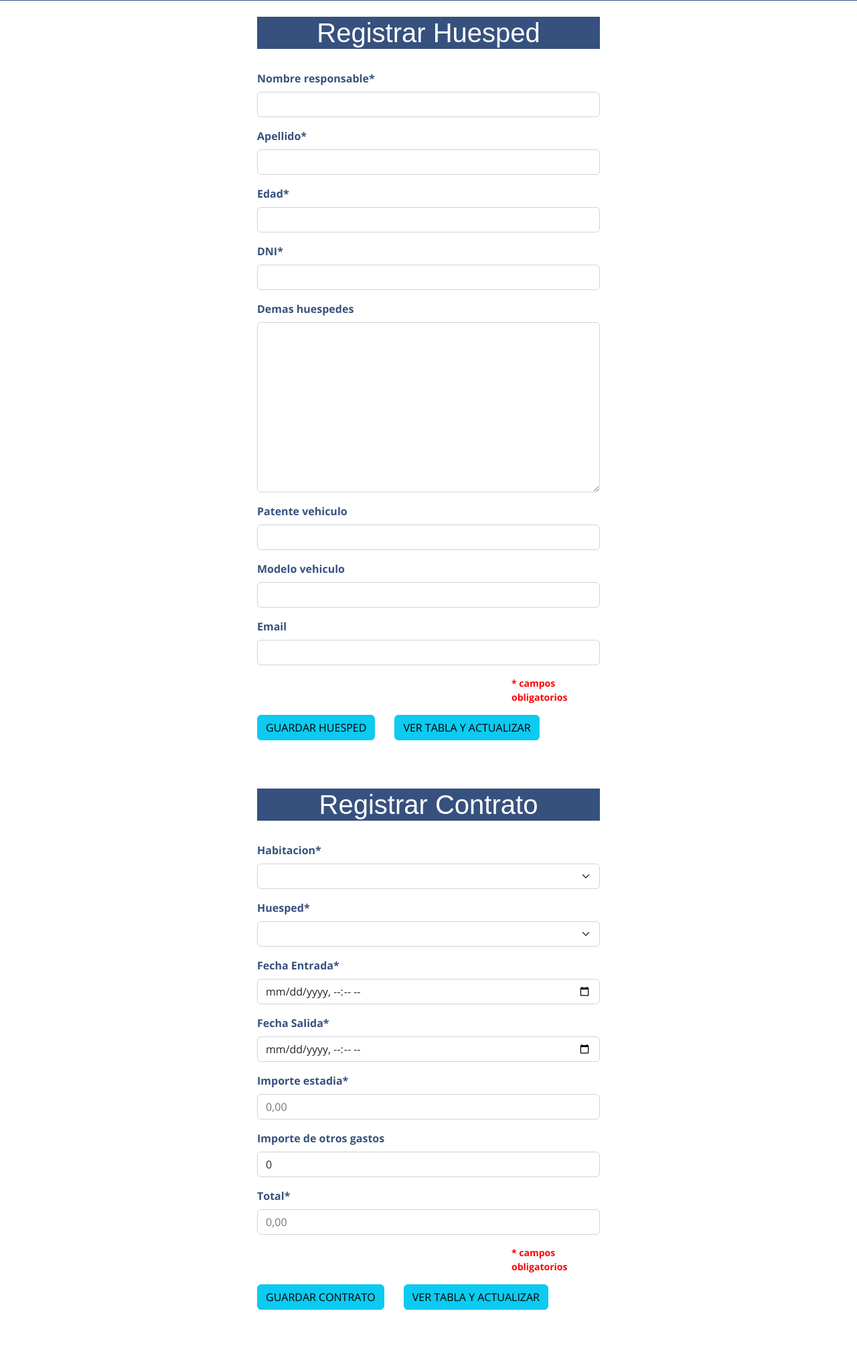
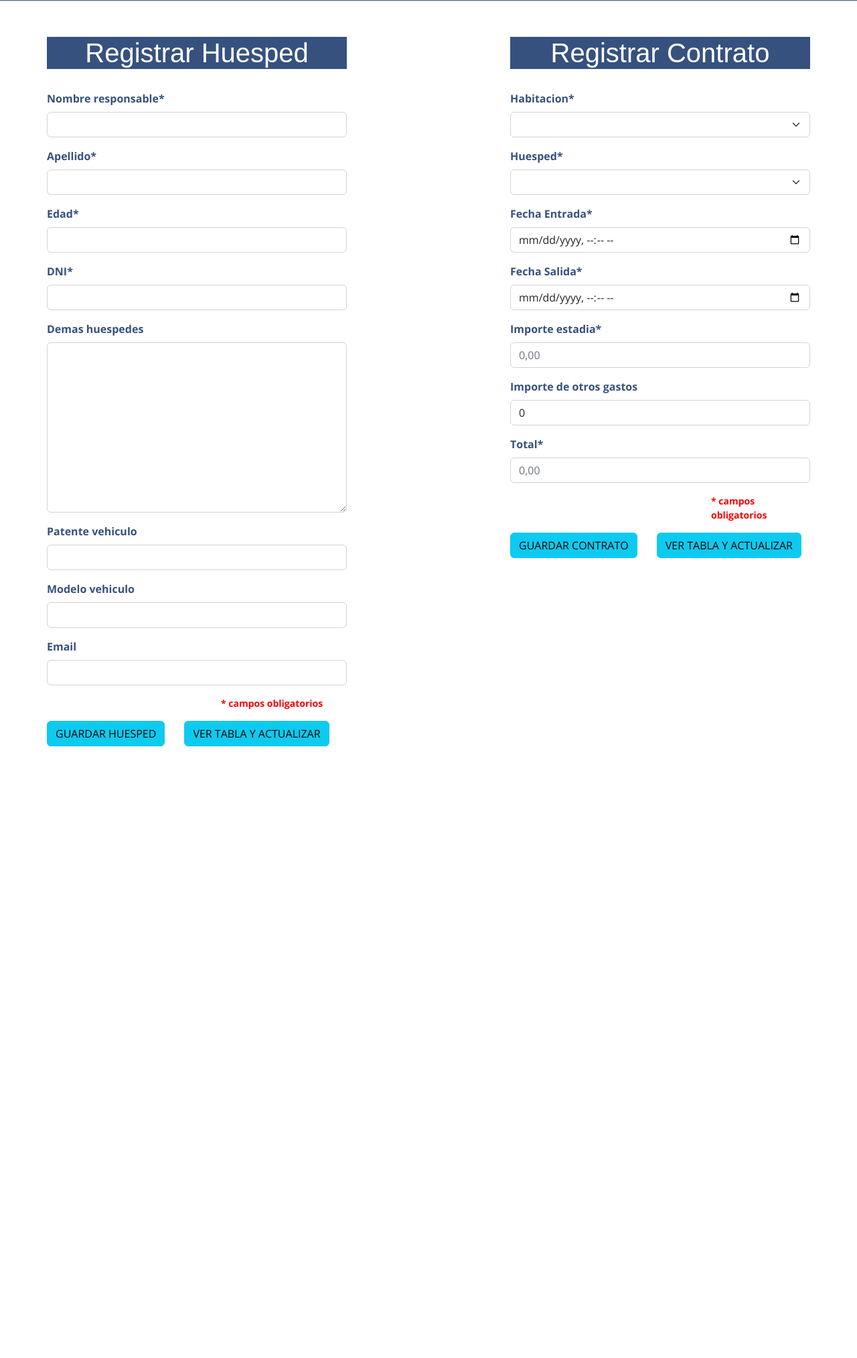
Before and after one commit to pablo3345/REPOSITORIO-HOTEL, a Django app: page /contrato/ in a window 1280 px wide. Shown: the part 247-2274 px from the top of the page at 67% size. After the commit the page ends 1361 px from the top, so only its background shows below. Run offline with Django 3.2, Linux system fonts and the light colour scheme; data that the repository does not hold is empty; some libraries are stand-ins or nearby versions.

Commit message:
formularios uno al lado del otro

```diff
--- a/ProyectoWeb_hotel/contrato/models.py
+++ b/ProyectoWeb_hotel/contrato/models.py
@@ -18,13 +18,14 @@ class Huesped(models.Model):
     updated = models.DateTimeField(auto_now=True)  # aca guardamos cuando se actualiza
 
     def __str__(self):
-        return f'{self.nombre_responsable} apellido {self.apellido}' # la f es de formato
+        return f'{self.nombre_responsable} apellido {self.apellido} dni {self.dni}' # la f es de formato
 
     class Meta:
         db_table = "huesped"
         verbose_name = "Huesped"
         verbose_name_plural = "Huespedes"
         ordering = ['id']  # significa que se va a ordenar por id
+
 
 
 
--- a/ProyectoWeb_hotel/contrato/templates/contrato/contrato.html
+++ b/ProyectoWeb_hotel/contrato/templates/contrato/contrato.html
@@ -21,7 +21,7 @@
 {% endif %}
 
 
-<form method ="post" class="ContenedorFormulario"> <!-- enctype="multipart/form-data"......para el calendario, va al lado del post-->
+<form method ="post" class="ContenedorFormulario" style="float:left; margin-left:70px;" ><!-- enctype="multipart/form-data"......para el calendario, va al lado del post-->
 	{% csrf_token %}
 
    <br>
@@ -37,7 +37,7 @@
 
 
 
-<p style="color:red; margin-left:380px; font-weight:bold; font-size:14px;">* campos obligatorios</p>
+<p style="color:red; margin-left:260px; font-weight:bold; font-size:14px;">* campos obligatorios</p>
 
 
 
@@ -60,10 +60,9 @@
 
       <!-- -------------------------------------------------SEGUND FORMULARIO------------------------------------------------------------- -->
 
-  <br>
-  <br>
 
-<form method ="post" enctype="multipart/form-data" class="ContenedorFormulario"> <!-- enctype="multipart/form-data"......para el calendario, va al lado del post-->
+
+<form method ="post" enctype="multipart/form-data" class="ContenedorFormulario" style="float:right; margin-right:70px";> <!-- enctype="multipart/form-data"......para el calendario, va al lado del post-->
 	{% csrf_token %}
 
    <br>
@@ -79,7 +78,7 @@
 
 
 
-<p style="color:red; margin-left:380px; font-weight:bold; font-size:14px;">* campos obligatorios</p>
+<p style="color:red; margin-left:300px; font-weight:bold; font-size:14px;">* campos obligatorios</p>
 
 <input type="submit" value="GUARDAR CONTRATO" class="btn btn-info">&nbsp; &nbsp;&nbsp;&nbsp;&nbsp;
 
@@ -90,6 +89,7 @@
 <br>
 
 </form>
+
 
 <br>
 
--- a/ProyectoWeb_hotel/contrato/urls.py
+++ b/ProyectoWeb_hotel/contrato/urls.py
@@ -8,8 +8,8 @@ from . import views
 
 urlpatterns = [
 
-    path('', views.guardarHuesped, name="Contrato"), #contrato es la url que le pase al nav del padre a los botones
-   # path('guardarHuesped', views.guardarHuesped, name="guardarHuesped")
+    path('', views.mostrarContrato, name="Contrato"), #contrato es la url que le pase al nav del padre a los botones
+    path('guardarHuesped', views.guardarHuesped, name="guardarHuesped")
 
 
 
--- a/ProyectoWeb_hotel/contrato/views.py
+++ b/ProyectoWeb_hotel/contrato/views.py
@@ -1,11 +1,13 @@
 from django.shortcuts import render
 from contrato.formsContrtato import FormContrato
 from contrato.formsHuesped import FormHuesped
+from django.contrib import messages
+
 
 # Create your views here.
 
 
-def guardarHuesped(request):
+def mostrarContrato(request):
      form = FormHuesped()
      form2 = FormContrato()
 
@@ -14,10 +16,27 @@ def guardarHuesped(request):
 
 
 
-def guardarContrato(request):
+def guardarHuesped(request):
 
-    form2 = FormContrato()
+    #form2 = FormContrato()
+    #form = FormHuesped()
+
+    if request.method =='POST':
+
+         formHuesped =FormHuesped(request.POST)
+
+         if formHuesped.is_valid():
+
+              formHuesped.save()
+              messages.success(request, "El huesped se guardo correctamente...")
+
+         else:
+              messages.error(request, "El huesped no se guardo...")
+
+
+    else:
+         form = FormHuesped()
 
 
 
-    return render(request, "contrato/contrato.html", {'formContrato': form2})
+    return render(request, "contrato/contrato.html", {'formHuesped': form})
--- a/ProyectoWeb_hotel/habitacion/models.py
+++ b/ProyectoWeb_hotel/habitacion/models.py
@@ -6,7 +6,7 @@ capacidad_status = [(1, '1'), (2, '2'), (3, '3'), (4, '4'), (5, '5'), (6, '6'),
 
 class Habitacion(models.Model):
 
-    nombre_numero =models.CharField(max_length=40)
+    nombre_numero =models.CharField(max_length=40, unique=True)
     capacidad = models.IntegerField( null= False, blank=False, choices=capacidad_status, default= 1)#con default = 1 me aparece solo los valores que escribi arriba y no esa line discontinua que molesta)
      # precio por noche
     precio_por_noche = models.FloatField()
--- a/ProyectoWeb_hotel/habitacion/templates/habitacion/habitacion.html
+++ b/ProyectoWeb_hotel/habitacion/templates/habitacion/habitacion.html
@@ -39,7 +39,7 @@
 
 
 <div>
-  <form method ="post" class="ContenedorFormulario">
+  <form method ="post" class="ContenedorFormulario" style="margin:auto;">
     <h1 style="margin:center; text-align:center; font-family: arial; background:#37517e; color:white; ">Cargar las habitaciónes del hotel</h1><br>
    {% csrf_token %}
       <br>
@@ -60,7 +60,7 @@
 <br>
 
       <!-- <button type="submit" style="width:200px; margin-left: 400px; margin-top:50px; background:#37517e; color:white; cursor:pointer; ">Guardar</button><br>-->
-      <p style="color:red; margin-left:380px; font-weight:bold; font-size:14px;">* campos obligatorios</p>
+      <p style="color:red; margin-left:300px; font-weight:bold; font-size:14px;">* campos obligatorios</p>
 
 
 
--- a/ProyectoWeb_hotel/proyectoWebApp/static/proyectoWebApp/css/ContenedorFormulario.css
+++ b/ProyectoWeb_hotel/proyectoWebApp/static/proyectoWebApp/css/ContenedorFormulario.css
@@ -1,9 +1,12 @@
 .ContenedorFormulario {
-    margin:auto;
+   /* margin:auto;*/
 
     color:#37517e;
-    width: 40%;
+    width: 35%;
     font-weight: bold;
+    /*margin-left:10px;*/
+    margin-top:30px;
+
 
 
 
```
Also changed, not shown: ProyectoWeb_hotel/habitacion/templates/habitacion/modificarHabitacion.html (+9 -3 lines), ProyectoWeb_hotel/habitacion/templates/habitacion/modificar_tabla.html (+14 -39 lines), ProyectoWeb_hotel/habitacion/views.py (+21 -15 lines), ProyectoWeb_hotel/habitacion/migrations/0003_alter_habitacion_nombre_numero.py (added).
